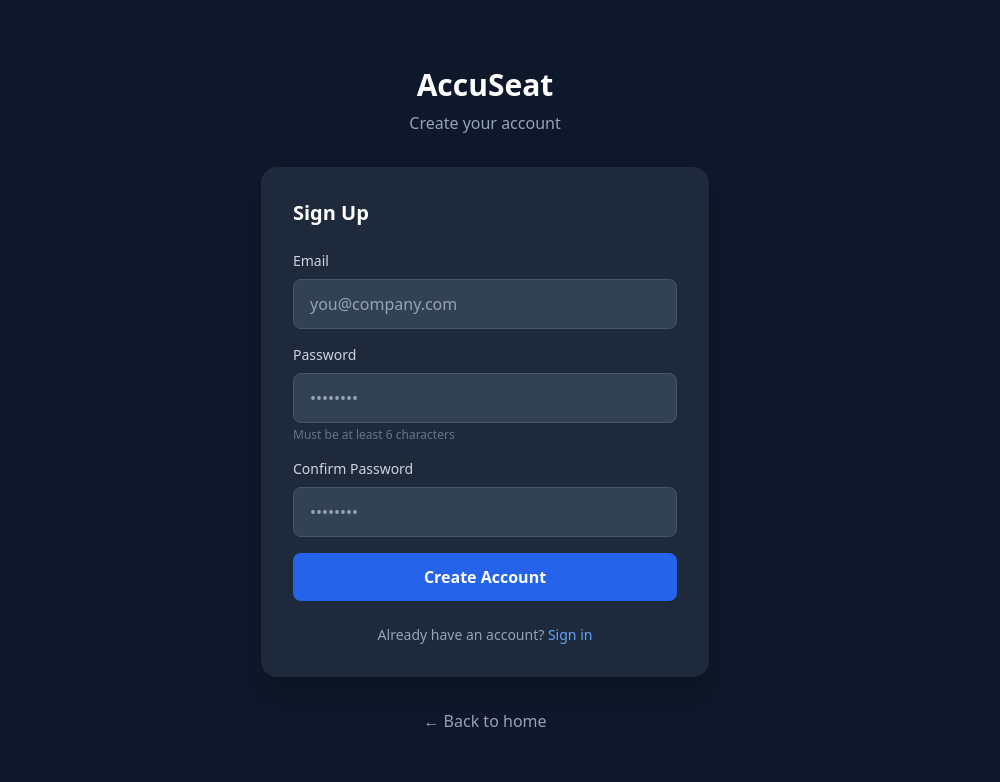
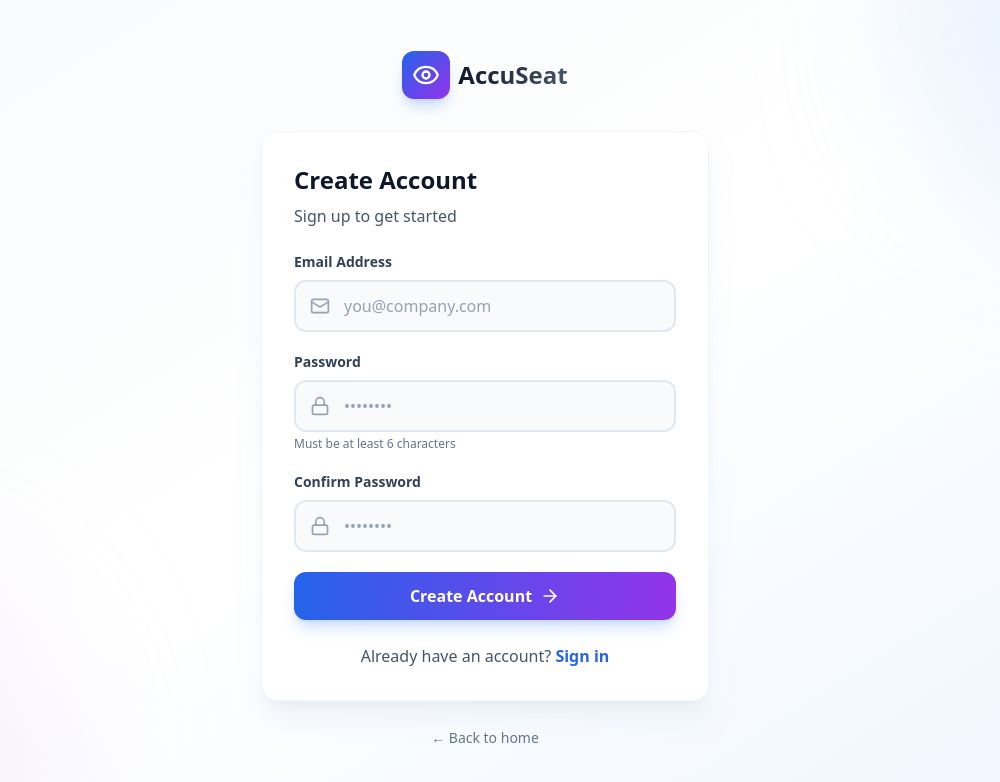
Before and after one commit to tlindblad4/AccuSeat, a Next.js app: page /auth/signup in a window 1280 px wide. Shown: the top 782 px of the page, without its empty margins (155-1155 px from the left). Built offline with nearby package versions, Linux system fonts and the light colour scheme; no server answers.

Commit message:
ui: update assign user and signup pages with light theme

```diff
--- a/src/app/admin/users/new/page.tsx
+++ b/src/app/admin/users/new/page.tsx
@@ -4,19 +4,11 @@
 import { useRouter } from 'next/navigation'
 import Link from 'next/link'
 import { supabase } from '@/lib/supabase'
-import { Venue } from '@/types'
-
-interface User {
-  id: string
-  email: string
-  created_at: string
-}
+import { ArrowLeft, UserPlus, Building2, Check } from 'lucide-react'
 
 export default function AssignUserPage() {
-  const [venues, setVenues] = useState<Venue[]>([])
-  const [users, setUsers] = useState<User[]>([])
-  const [assignedUsers, setAssignedUsers] = useState<string[]>([])
-  const [selectedUser, setSelectedUser] = useState('')
+  const [venues, setVenues] = useState<any[]>([])
+  const [userId, setUserId] = useState('')
   const [selectedVenue, setSelectedVenue] = useState('')
   const [role, setRole] = useState<'admin' | 'rep'>('rep')
   const [loading, setLoading] = useState(false)
@@ -26,7 +18,6 @@
 
   useEffect(() => {
     loadVenues()
-    loadUsers()
   }, [])
 
   const loadVenues = async () => {
@@ -34,57 +25,24 @@
     setVenues(data || [])
   }
 
-  const loadUsers = async () => {
-    // Get all users from auth
-    const { data: usersData, error: usersError } = await supabase
-      .from('user_venues')
-      .select('user_id')
-
-    if (usersError) {
-      console.error('Error loading assigned users:', usersError)
-    } else {
-      const assignedIds = (usersData || []).map((u: any) => u.user_id)
-      setAssignedUsers(assignedIds)
-    }
-
-    // For now, we'll show a simple message since we can't list all auth users easily
-    // In production, you'd use a server function or admin API
-  }
-
   const handleSubmit = async (e: React.FormEvent) => {
     e.preventDefault()
     setLoading(true)
     setError('')
 
-    if (!selectedUser) {
-      setError('Please enter a user email')
+    if (!userId) {
+      setError('Please enter a user ID')
       setLoading(false)
       return
     }
 
-    // Find user by email
-    const { data: userData, error: userError } = await supabase
-      .from('user_venues')
-      .select('user_id')
-      .eq('user_id', selectedUser)
-      .maybeSingle()
-
-    if (userError) {
-      console.error('Error checking user:', userError)
-    }
-
-    // Check if user exists in auth by trying to get their ID
-    // For now, we'll accept any UUID format or email
-    let userId = selectedUser
-
-    // If it looks like an email, we need to find the user ID
-    if (selectedUser.includes('@')) {
-      setError('Please enter the user ID (UUID) from Supabase Auth, not the email. Go to Supabase → Auth → Users to find the ID.')
+    if (role === 'rep' && !selectedVenue) {
+      setError('Please select a venue for the rep')
       setLoading(false)
       return
     }
 
-    // Assign to venue
+    try {
       const { error: assignError } = await supabase.from('user_venues').insert({
         user_id: userId,
         venue_id: role === 'admin' ? null : selectedVenue,
@@ -102,27 +60,26 @@
       }
 
       setSuccess(true)
+    } catch (err: any) {
+      setError(err.message || 'An error occurred')
+    }
+
     setLoading(false)
   }
 
   if (success) {
     return (
-      <div className="min-h-screen bg-slate-900 flex items-center justify-center px-4">
+      <div className="min-h-screen bg-gradient-to-br from-slate-50 via-white to-blue-50 flex items-center justify-center p-4">
         <div className="max-w-md w-full text-center">
-          <div className="bg-slate-800 rounded-2xl p-8 shadow-xl">
-            <div className="w-16 h-16 bg-emerald-500/20 rounded-full flex items-center justify-center mx-auto mb-4">
-              <svg className="w-8 h-8 text-emerald-400" fill="none" viewBox="0 0 24 24" stroke="currentColor">
-                <path strokeLinecap="round" strokeLinejoin="round" strokeWidth={2} d="M5 13l4 4L19 7" />
-              </svg>
+          <div className="card-premium p-8">
+            <div className="w-16 h-16 bg-emerald-100 rounded-full flex items-center justify-center mx-auto mb-4">
+              <Check className="w-8 h-8 text-emerald-600" />
             </div>
-            <h2 className="text-2xl font-bold text-white mb-2">User Assigned!</h2>
-            <p className="text-slate-400 mb-6">
-              The user has been assigned to the venue successfully.
+            <h2 className="text-2xl font-bold text-slate-900 mb-2">User Assigned!</h2>
+            <p className="text-slate-600 mb-6">
+              The user has been assigned successfully.
             </p>
-            <Link
-              href="/admin"
-              className="inline-block w-full py-3 bg-blue-600 hover:bg-blue-700 rounded-lg font-semibold text-white transition-colors"
-            >
+            <Link href="/admin" className="btn-primary inline-block w-full">
               Back to Admin
             </Link>
           </div>
@@ -132,35 +89,32 @@
   }
 
   return (
-    <div className="min-h-screen bg-slate-900 text-white">
+    <div className="min-h-screen bg-gradient-to-br from-slate-50 via-white to-blue-50">
       {/* Header */}
-      <header className="bg-slate-800 border-b border-slate-700">
+      <header className="bg-white/80 backdrop-blur-xl border-b border-slate-200 sticky top-0 z-50">
         <div className="max-w-7xl mx-auto px-4 sm:px-6 lg:px-8 py-4">
-          <div className="flex items-center gap-4 text-sm">
-            <Link href="/admin" className="text-slate-400 hover:text-white transition-colors">
-              Admin
+          <div className="flex items-center gap-4">
+            <Link href="/admin" className="flex items-center gap-2 text-slate-600 hover:text-slate-900 transition-colors">
+              <ArrowLeft className="w-5 h-5" />
+              Back to Admin
             </Link>
-            <span className="text-slate-600">/</span>
-            <span className="text-white">Assign User</span>
           </div>
         </div>
       </header>
 
       <main className="max-w-2xl mx-auto px-4 sm:px-6 lg:px-8 py-8">
-        <h1 className="text-3xl font-bold mb-2">Assign User to Venue</h1>
-        <p className="text-slate-400 mb-8">
-          Assign existing users to venues so they can access seat photos
-        </p>
+        <div className="mb-8">
+          <h1 className="text-3xl font-bold text-slate-900 mb-2">Assign User to Venue</h1>
+          <p className="text-slate-600">Give a user access to a venue</p>
+        </div>
 
-        {error && (
-          <div className="mb-6 p-4 bg-red-500/20 border border-red-500/50 rounded-lg text-red-400">
-            {error}
-          </div>
-        )}
-
-        <div className="bg-slate-800 rounded-xl p-6 mb-6">
-          <h3 className="font-semibold mb-2">How to find a User ID:</h3>
-          <ol className="text-sm text-slate-400 list-decimal list-inside space-y-1">
+        {/* Instructions */}
+        <div className="card-premium p-6 mb-6 bg-blue-50/50 border-blue-100">
+          <h3 className="font-semibold text-slate-900 mb-3 flex items-center gap-2">
+            <UserPlus className="w-5 h-5 text-blue-600" />
+            How to find a User ID:
+          </h3>
+          <ol className="text-slate-600 list-decimal list-inside space-y-2 text-sm">
             <li>Go to Supabase Dashboard</li>
             <li>Click Authentication → Users</li>
             <li>Find the user and copy their ID (UUID)</li>
@@ -168,18 +122,24 @@
           </ol>
         </div>
 
-        <form onSubmit={handleSubmit} className="space-y-6">
+        {error && (
+          <div className="mb-6 p-4 bg-red-50 border border-red-200 rounded-xl text-red-600">
+            {error}
+          </div>
+        )}
+
+        <form onSubmit={handleSubmit} className="card-premium p-8 space-y-6">
           <div>
-            <label className="block text-sm font-medium text-slate-300 mb-2">
+            <label className="block text-sm font-semibold text-slate-700 mb-2">
               User ID (UUID) *
             </label>
             <input
               type="text"
-              value={selectedUser}
-              onChange={(e) => setSelectedUser(e.target.value)}
+              value={userId}
+              onChange={(e) => setUserId(e.target.value)}
               required
               placeholder="a1b2c3d4-e5f6-7890-abcd-ef1234567890"
-              className="w-full px-4 py-3 bg-slate-800 border border-slate-700 rounded-lg text-white placeholder-slate-500 focus:outline-none focus:ring-2 focus:ring-blue-500"
+              className="w-full px-4 py-3 bg-slate-50 border-2 border-slate-200 rounded-xl text-slate-900 placeholder-slate-400 focus:border-blue-500 focus:ring-4 focus:ring-blue-500/10 outline-none font-mono text-sm"
             />
             <p className="text-xs text-slate-500 mt-1">
               Paste the UUID from Supabase Auth → Users
@@ -187,17 +147,17 @@
           </div>
 
           <div>
-            <label className="block text-sm font-medium text-slate-300 mb-2">
+            <label className="block text-sm font-semibold text-slate-700 mb-2">
               Role *
             </label>
             <div className="flex gap-4">
               <button
                 type="button"
                 onClick={() => setRole('rep')}
-                className={`flex-1 py-3 rounded-lg font-medium transition-colors ${
+                className={`flex-1 py-3 rounded-xl font-semibold transition-all ${
                   role === 'rep'
-                    ? 'bg-blue-600 text-white'
-                    : 'bg-slate-800 text-slate-300 hover:bg-slate-700'
+                    ? 'bg-gradient-to-r from-blue-600 to-purple-600 text-white shadow-lg shadow-blue-500/25'
+                    : 'bg-slate-100 text-slate-700 hover:bg-slate-200'
                 }`}
               >
                 Sales Rep
@@ -205,10 +165,10 @@
               <button
                 type="button"
                 onClick={() => setRole('admin')}
-                className={`flex-1 py-3 rounded-lg font-medium transition-colors ${
+                className={`flex-1 py-3 rounded-xl font-semibold transition-all ${
                   role === 'admin'
-                    ? 'bg-purple-600 text-white'
-                    : 'bg-slate-800 text-slate-300 hover:bg-slate-700'
+                    ? 'bg-gradient-to-r from-purple-600 to-pink-600 text-white shadow-lg shadow-purple-500/25'
+                    : 'bg-slate-100 text-slate-700 hover:bg-slate-200'
                 }`}
               >
                 Admin
@@ -218,14 +178,16 @@
 
           {role === 'rep' && (
             <div>
-              <label className="block text-sm font-medium text-slate-300 mb-2">
+              <label className="block text-sm font-semibold text-slate-700 mb-2">
                 Assign to Venue *
               </label>
+              <div className="relative">
+                <Building2 className="absolute left-4 top-1/2 transform -translate-y-1/2 w-5 h-5 text-slate-400" />
                 <select
                   value={selectedVenue}
                   onChange={(e) => setSelectedVenue(e.target.value)}
                   required={role === 'rep'}
-                className="w-full px-4 py-3 bg-slate-800 border border-slate-700 rounded-lg text-white focus:outline-none focus:ring-2 focus:ring-blue-500"
+                  className="w-full pl-12 pr-4 py-3 bg-slate-50 border-2 border-slate-200 rounded-xl text-slate-900 focus:border-blue-500 focus:ring-4 focus:ring-blue-500/10 outline-none"
                 >
                   <option value="">Select a venue...</option>
                   {venues.map((venue) => (
@@ -234,6 +196,7 @@
                     </option>
                   ))}
                 </select>
+              </div>
               <p className="text-xs text-slate-500 mt-1">
                 Reps can only access their assigned venue
               </p>
@@ -244,13 +207,13 @@
             <button
               type="submit"
               disabled={loading}
-              className="flex-1 py-3 bg-blue-600 hover:bg-blue-700 disabled:bg-slate-700 rounded-lg font-semibold transition-colors"
+              className="flex-1 btn-primary py-4 disabled:opacity-50"
             >
               {loading ? 'Assigning...' : 'Assign User'}
             </button>
             <Link
               href="/admin"
-              className="px-6 py-3 bg-slate-700 hover:bg-slate-600 rounded-lg font-medium transition-colors"
+              className="px-8 py-4 bg-slate-100 hover:bg-slate-200 text-slate-700 font-semibold rounded-xl transition-colors"
             >
               Cancel
             </Link>
--- a/src/app/auth/signup/page.tsx
+++ b/src/app/auth/signup/page.tsx
@@ -4,6 +4,7 @@
 import { useRouter } from 'next/navigation'
 import Link from 'next/link'
 import { supabase } from '@/lib/supabase'
+import { Eye, ArrowRight, Mail, Lock, User } from 'lucide-react'
 
 export default function SignupPage() {
   const [email, setEmail] = useState('')
@@ -48,22 +49,19 @@
 
   if (success) {
     return (
-      <div className="min-h-screen bg-slate-900 flex items-center justify-center px-4">
+      <div className="min-h-screen bg-gradient-to-br from-slate-50 via-white to-blue-50 flex items-center justify-center p-4">
         <div className="max-w-md w-full text-center">
-          <div className="bg-slate-800 rounded-2xl p-8 shadow-xl">
-            <div className="w-16 h-16 bg-emerald-500/20 rounded-full flex items-center justify-center mx-auto mb-4">
-              <svg className="w-8 h-8 text-emerald-400" fill="none" viewBox="0 0 24 24" stroke="currentColor">
+          <div className="card-premium p-8">
+            <div className="w-16 h-16 bg-emerald-100 rounded-full flex items-center justify-center mx-auto mb-4">
+              <svg className="w-8 h-8 text-emerald-600" fill="none" viewBox="0 0 24 24" stroke="currentColor">
                 <path strokeLinecap="round" strokeLinejoin="round" strokeWidth={2} d="M5 13l4 4L19 7" />
               </svg>
             </div>
-            <h2 className="text-2xl font-bold text-white mb-2">Account Created!</h2>
-            <p className="text-slate-400 mb-6">
-              Please check your email to confirm your account. Once confirmed, you can log in.
+            <h2 className="text-2xl font-bold text-slate-900 mb-2">Account Created!</h2>
+            <p className="text-slate-600 mb-6">
+              Please check your email to confirm your account.
             </p>
-            <Link
-              href="/auth/login"
-              className="inline-block w-full py-3 bg-blue-600 hover:bg-blue-700 rounded-lg font-semibold text-white transition-colors"
-            >
+            <Link href="/auth/login" className="btn-primary inline-block w-full">
               Go to Login
             </Link>
           </div>
@@ -73,87 +71,119 @@
   }
 
   return (
-    <div className="min-h-screen bg-slate-900 flex items-center justify-center px-4">
-      <div className="max-w-md w-full">
-        <div className="text-center mb-8">
-          <h1 className="text-3xl font-bold text-white mb-2">AccuSeat</h1>
-          <p className="text-slate-400">Create your account</p>
+    <div className="min-h-screen bg-gradient-to-br from-slate-50 via-white to-blue-50 flex items-center justify-center p-4">
+      {/* Background Animation */}
+      <div className="fixed inset-0 overflow-hidden pointer-events-none">
+        <div className="absolute -top-40 -right-40 w-96 h-96 bg-blue-200 rounded-full mix-blend-multiply filter blur-3xl opacity-30 animate-float" />
+        <div className="absolute -bottom-40 -left-40 w-96 h-96 bg-purple-200 rounded-full mix-blend-multiply filter blur-3xl opacity-30 animate-float" style={{ animationDelay: '1s' }} />
       </div>
 
-        <div className="bg-slate-800 rounded-2xl p-8 shadow-xl">
-          <h2 className="text-xl font-semibold text-white mb-6">Sign Up</h2>
+      <div className="relative w-full max-w-md">
+        {/* Logo */}
+        <div className="text-center mb-8">
+          <Link href="/" className="inline-flex items-center gap-2">
+            <div className="w-12 h-12 bg-gradient-to-br from-blue-600 to-purple-600 rounded-xl flex items-center justify-center shadow-lg shadow-blue-500/25">
+              <Eye className="w-7 h-7 text-white" />
+            </div>
+            <span className="text-2xl font-bold bg-clip-text text-transparent bg-gradient-to-r from-slate-900 to-slate-600">
+              AccuSeat
+            </span>
+          </Link>
+        </div>
+
+        {/* Card */}
+        <div className="card-premium p-8 animate-scale-in">
+          <h1 className="text-2xl font-bold text-slate-900 mb-2">Create Account</h1>
+          <p className="text-slate-600 mb-6">Sign up to get started</p>
 
           {error && (
-            <div className="mb-4 p-3 bg-red-500/20 border border-red-500/50 rounded-lg text-red-400 text-sm">
+            <div className="mb-4 p-4 bg-red-50 border border-red-200 rounded-xl text-red-600 text-sm">
               {error}
             </div>
           )}
 
-          <form onSubmit={handleSignup} className="space-y-4">
+          <form onSubmit={handleSignup} className="space-y-5">
             <div>
-              <label className="block text-sm font-medium text-slate-300 mb-2">
-                Email
+              <label className="block text-sm font-semibold text-slate-700 mb-2">
+                Email Address
               </label>
+              <div className="relative">
+                <Mail className="absolute left-4 top-1/2 transform -translate-y-1/2 w-5 h-5 text-slate-400" />
                 <input
                   type="email"
                   value={email}
                   onChange={(e) => setEmail(e.target.value)}
                   required
-                className="w-full px-4 py-3 bg-slate-700 border border-slate-600 rounded-lg text-white placeholder-slate-400 focus:outline-none focus:ring-2 focus:ring-blue-500"
+                  className="w-full pl-12 pr-4 py-3 bg-slate-50 border-2 border-slate-200 rounded-xl text-slate-900 placeholder-slate-400 focus:border-blue-500 focus:ring-4 focus:ring-blue-500/10 outline-none"
                   placeholder="you@company.com"
                 />
               </div>
+            </div>
 
             <div>
-              <label className="block text-sm font-medium text-slate-300 mb-2">
+              <label className="block text-sm font-semibold text-slate-700 mb-2">
                 Password
               </label>
+              <div className="relative">
+                <Lock className="absolute left-4 top-1/2 transform -translate-y-1/2 w-5 h-5 text-slate-400" />
                 <input
                   type="password"
                   value={password}
                   onChange={(e) => setPassword(e.target.value)}
                   required
-                className="w-full px-4 py-3 bg-slate-700 border border-slate-600 rounded-lg text-white placeholder-slate-400 focus:outline-none focus:ring-2 focus:ring-blue-500"
+                  className="w-full pl-12 pr-4 py-3 bg-slate-50 border-2 border-slate-200 rounded-xl text-slate-900 placeholder-slate-400 focus:border-blue-500 focus:ring-4 focus:ring-blue-500/10 outline-none"
                   placeholder="••••••••"
                 />
+              </div>
               <p className="text-xs text-slate-500 mt-1">Must be at least 6 characters</p>
             </div>
 
             <div>
-              <label className="block text-sm font-medium text-slate-300 mb-2">
+              <label className="block text-sm font-semibold text-slate-700 mb-2">
                 Confirm Password
               </label>
+              <div className="relative">
+                <Lock className="absolute left-4 top-1/2 transform -translate-y-1/2 w-5 h-5 text-slate-400" />
                 <input
                   type="password"
                   value={confirmPassword}
                   onChange={(e) => setConfirmPassword(e.target.value)}
                   required
-                className="w-full px-4 py-3 bg-slate-700 border border-slate-600 rounded-lg text-white placeholder-slate-400 focus:outline-none focus:ring-2 focus:ring-blue-500"
+                  className="w-full pl-12 pr-4 py-3 bg-slate-50 border-2 border-slate-200 rounded-xl text-slate-900 placeholder-slate-400 focus:border-blue-500 focus:ring-4 focus:ring-blue-500/10 outline-none"
                   placeholder="••••••••"
                 />
+              </div>
             </div>
 
             <button
               type="submit"
               disabled={loading}
-              className="w-full py-3 bg-blue-600 hover:bg-blue-700 disabled:bg-slate-600 rounded-lg font-semibold text-white transition-colors"
+              className="w-full btn-primary py-4 flex items-center justify-center gap-2 disabled:opacity-50"
             >
-              {loading ? 'Creating account...' : 'Create Account'}
+              {loading ? (
+                <div className="w-5 h-5 border-2 border-white border-t-transparent rounded-full animate-spin" />
+              ) : (
+                <>
+                  Create Account
+                  <ArrowRight className="w-5 h-5" />
+                </>
+              )}
             </button>
           </form>
 
           <div className="mt-6 text-center">
-            <p className="text-sm text-slate-400">
+            <p className="text-slate-600">
               Already have an account?{' '}
-              <Link href="/auth/login" className="text-blue-400 hover:text-blue-300 transition-colors">
+              <Link href="/auth/login" className="text-blue-600 font-semibold hover:text-blue-700 transition-colors">
                 Sign in
               </Link>
             </p>
           </div>
         </div>
 
-        <div className="mt-8 text-center">
-          <Link href="/" className="text-slate-400 hover:text-white transition-colors">
+        {/* Back Link */}
+        <div className="mt-6 text-center">
+          <Link href="/" className="text-slate-500 hover:text-slate-700 transition-colors text-sm">
             ← Back to home
           </Link>
         </div>
```
Lines whose indentation alone changed are shown as unchanged.
